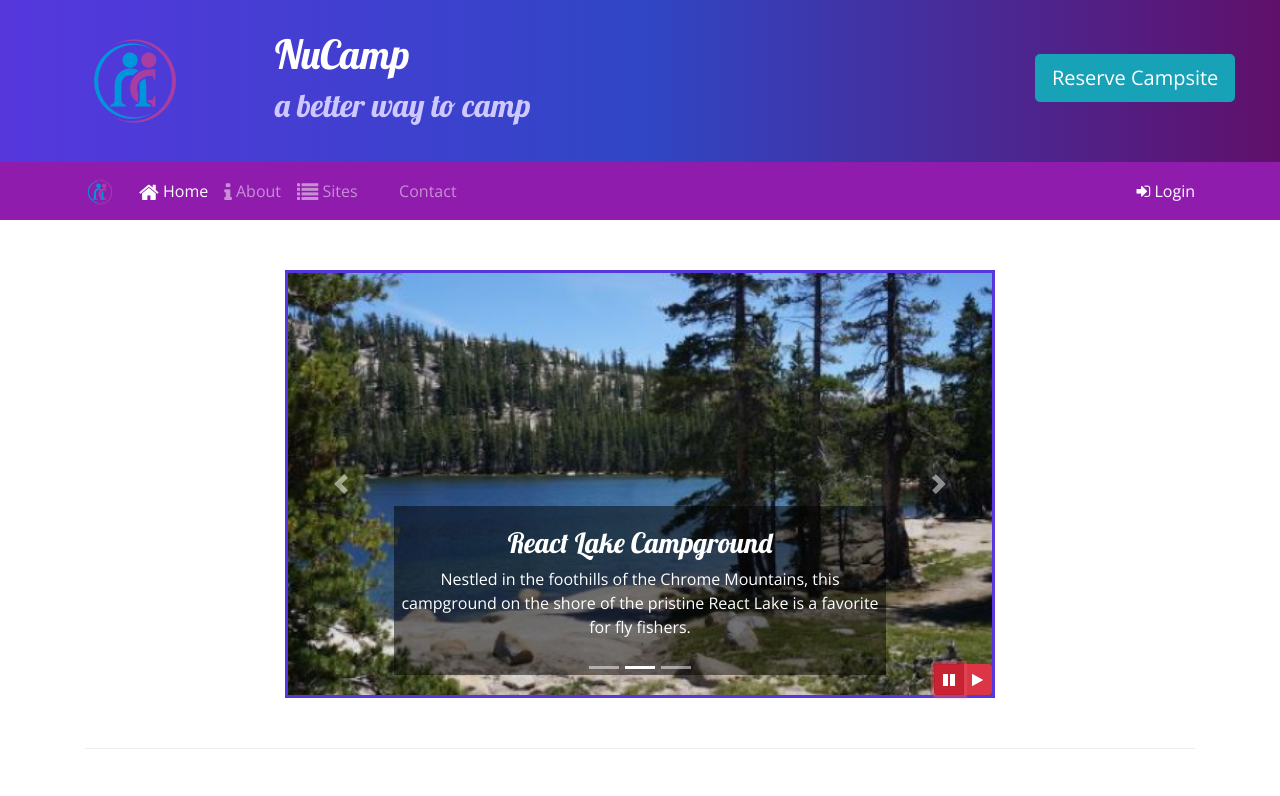
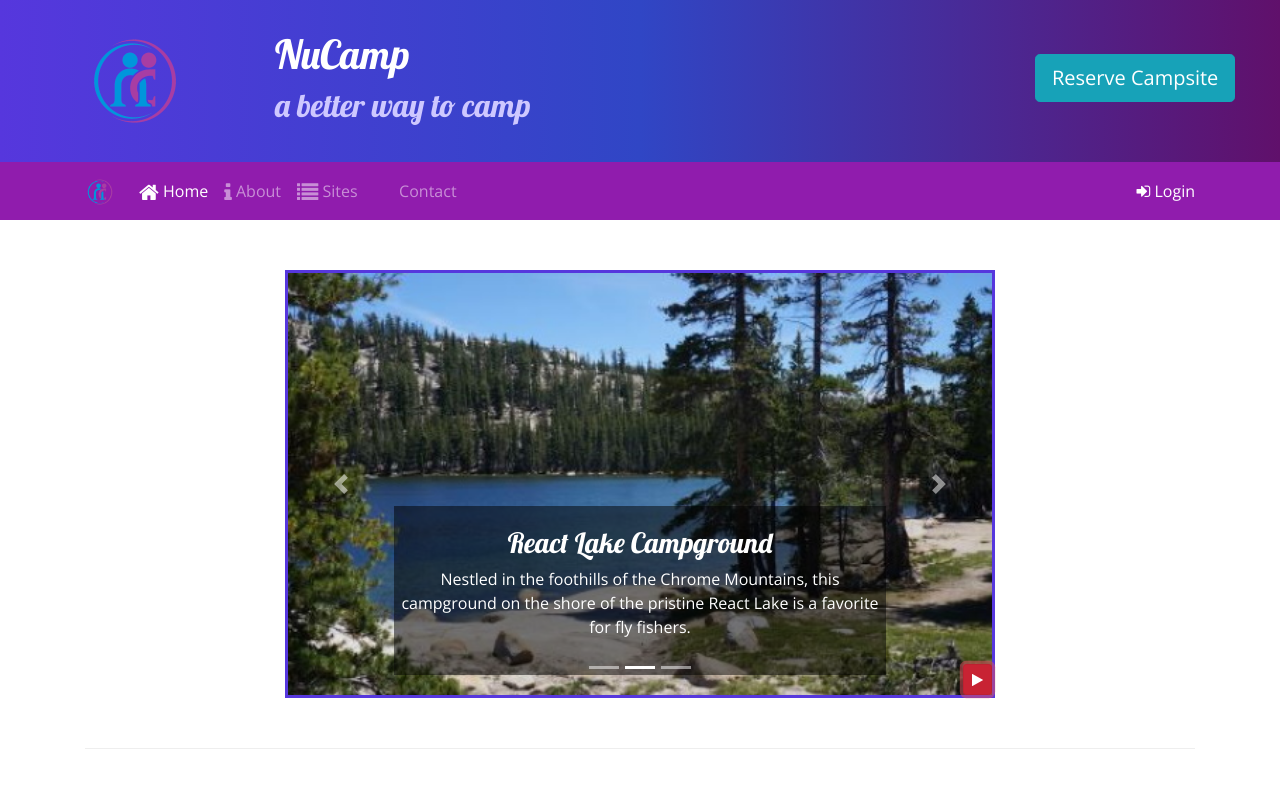
Before and after one commit to rodriquesperry/Nucamp-Review-Site, a website: page index.html in a window 1280 px wide. Both pictures are taken after a click on the button 949 px from the left and 679 px from the top of the page. Shown: the top 796 px of the page. Drawn offline with nearby package versions, Linux system fonts and the light colour scheme.

Commit message:
Bootstrap and jQeury Part 2

```diff
--- a/index.html
+++ b/index.html
@@ -193,14 +193,9 @@
             <span class="carousel-control-next-icon"></span>
             <span class="sr-only">Previous</span>
           </a>
-          <div class="btn-group" id="carouselButton">
-            <button class="btn btn-danger btn-sm" id="carouselPause">
+            <button class="btn btn-danger btn-sm" id="carouselButton">
               <i class="fa fa-pause"></i>
             </button>
-            <button class="btn btn-danger btn-sm" id="carouselPlay">
-              <i class="fa fa-play"></i>
-            </button>
-          </div>
         </div>
       </div>
     </div>
@@ -283,14 +278,22 @@
     <script src="node_modules/bootstrap/dist/js/bootstrap.min.js"></script>
     <script>
       $(function() {
-        $(".carousel").carousel({interval: 2000});
-        $("#carouselPause").click(function() {
-          $(".carousel").carousel("pause");
+        $(".carousel").carousel({
+          interval: 2000
+          });
+        $("#carouselButton").click(function() {
+          if ($("#carouselButton").children("i").hasClass("fa-pause")) {
+            $(".carousel").carousel("pause");
+            $("#carouselButton").children("i").removeClass("fa-pause");
+            $("#carouselButton").children("i").addClass("fa-play");
+          } else {
+            $(".carousel").carousel("cycle");
+            $("#carouselButton").children("i").removeClass("fa-play");
+            $("#carouselButton").children("i").addClass("fa-pause");
+          }
         });
-        $("#carouselPlay").click(function() {
-          $(".carousel").carousel("cycle");
         });
-      });
+
     </script>
 
 </body>
```
